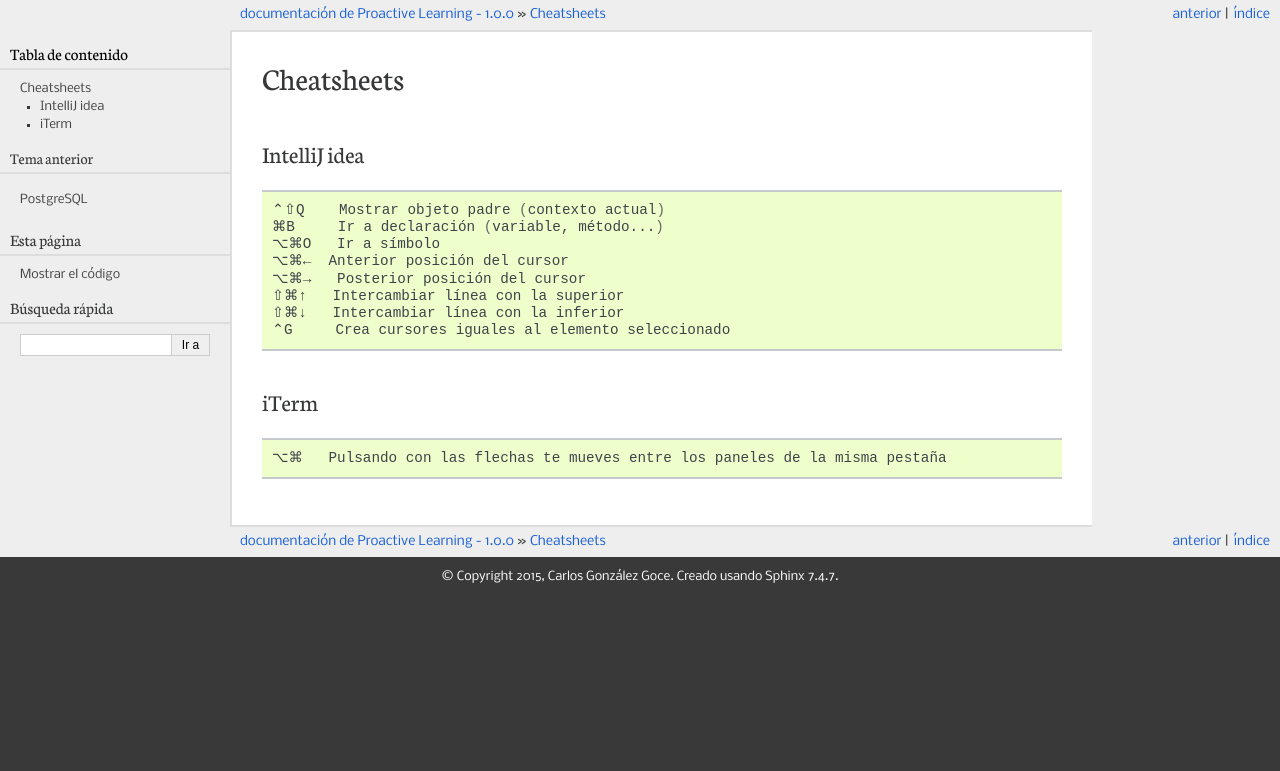
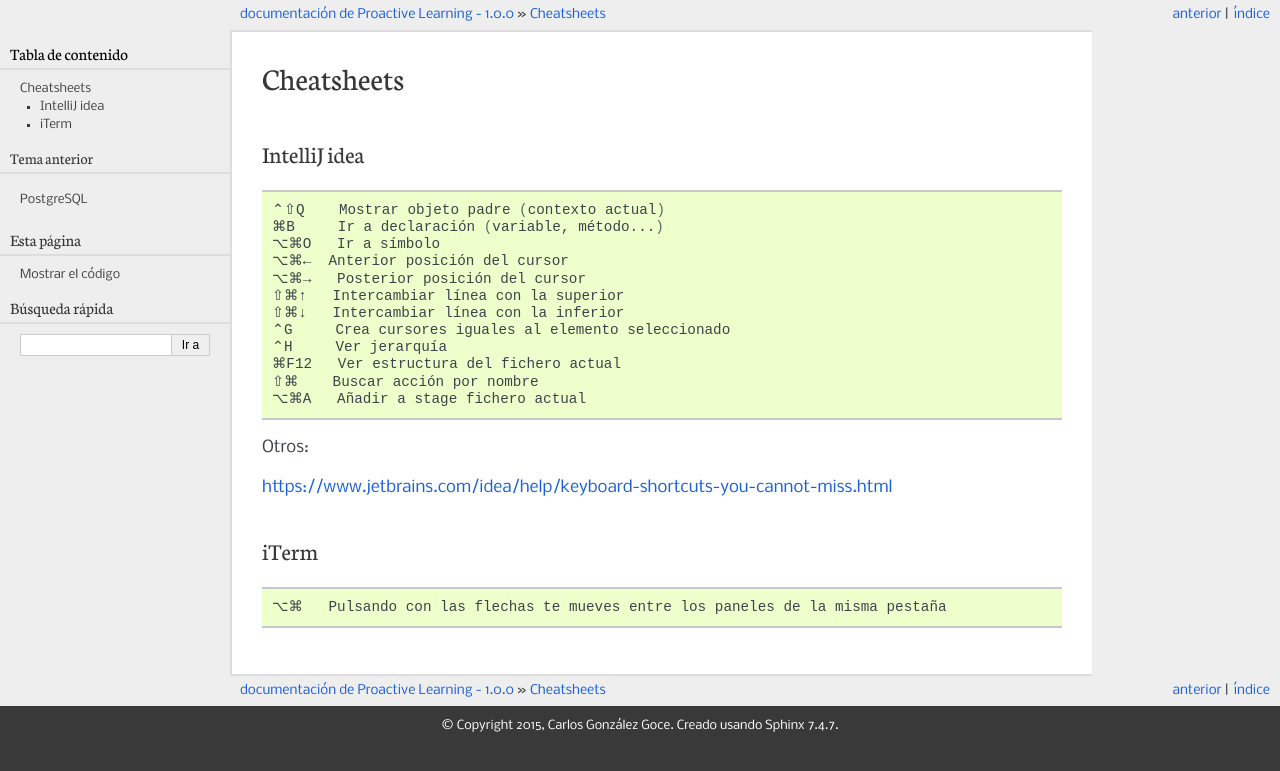
Before and after one commit to carlosgoce/proactive-learning, a Sphinx documentation site: the page built from docs/cheatsheet/index.rst, in a window 1280 px wide. Shown: the top 771 px of the page. Built offline with Sphinx 7.4.7, drawn with Linux system fonts in a browser that asks for light colours; pages that are not in the unit, such as notebooks, are missing from menus.

Commit message:
Add intellij shortucts

```diff
--- a/docs/cheatsheet/index.rst
+++ b/docs/cheatsheet/index.rst
@@ -15,6 +15,15 @@
      ⇧⌘↑   Intercambiar línea con la superior
      ⇧⌘↓   Intercambiar línea con la inferior
      ⌃G     Crea cursores iguales al elemento seleccionado
+     ⌃H     Ver jerarquía
+     ⌘F12   Ver estructura del fichero actual
+     ⇧⌘    Buscar acción por nombre
+     ⌥⌘A   Añadir a stage fichero actual
+
+
+Otros:
+
+https://www.jetbrains.com/idea/help/keyboard-shortcuts-you-cannot-miss.html
 
 
 iTerm
```
